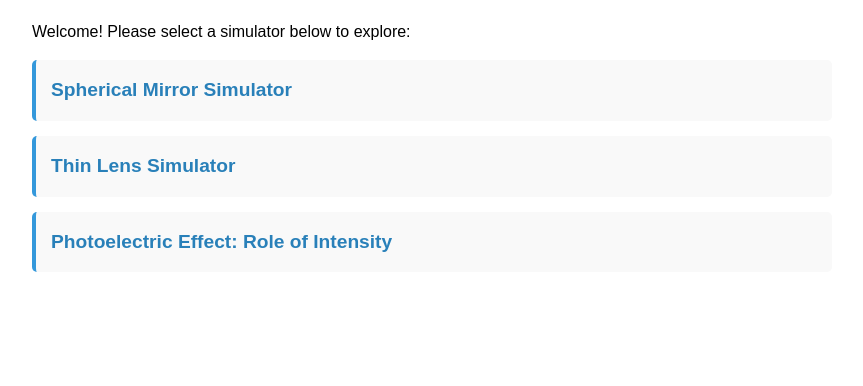
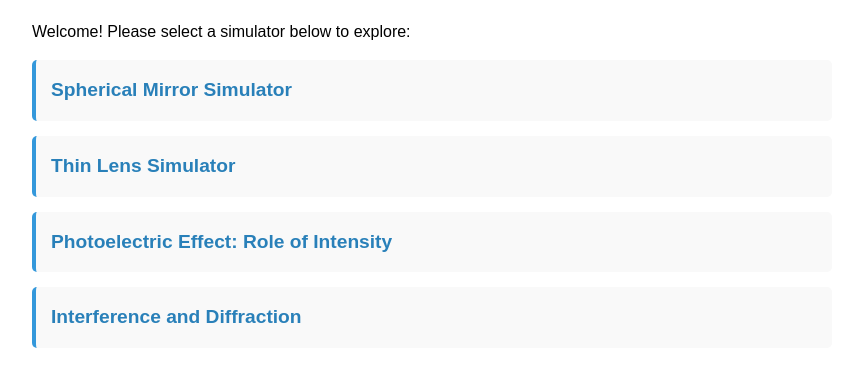
Before and after one commit to Jeevin17/Physics, a plain HTML site: page index.html in a window 1280 px wide. Shown: the part 106-492 px from the top of the page, without its empty margins (8-871 px from the left). Drawn offline with Linux system fonts and the light colour scheme.

Commit message:
Add link to Interference and Diffraction Simulator

```diff
--- a/index.html
+++ b/index.html
@@ -46,6 +46,7 @@
         <li><a href="CAT_Spherical_Mirror_Simulator.html">Spherical Mirror Simulator</a></li>
         <li><a href="CAT_Thin_Lens_Simulator_CORRECTED.html">Thin Lens Simulator</a></li>
         <li><a href="Photoelectric Effect_Role of Intensity .html">Photoelectric Effect: Role of Intensity</a></li>
+        <li><a href="CAT_Interference_Diffraction_Simulator.html"> Interference and Diffraction </a></li>
     </ul>
 </body>
 </html>
```
